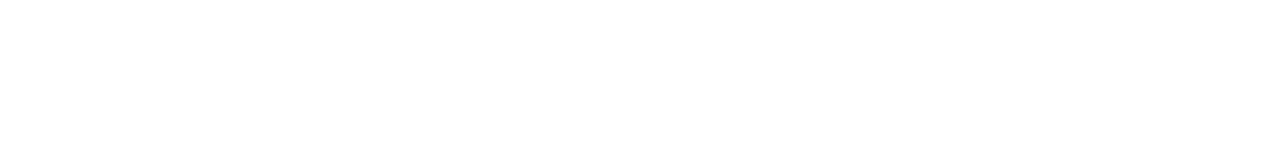
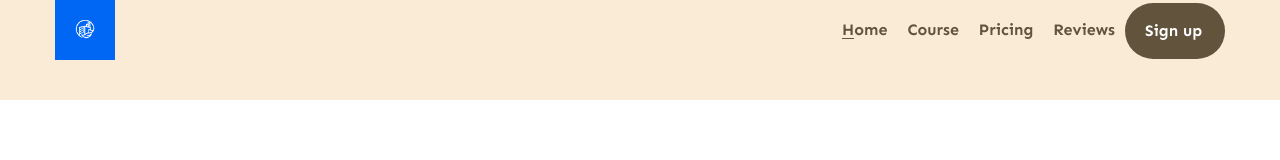
Before and after one commit to DoKhang2709/figma-to-html, a plain HTML site: page index.html in a window 1280 px wide. Drawn offline with Linux system fonts and the light colour scheme.

Commit message:
the first step in my career

```diff
--- /dev/null
+++ b/assest/css/main.css
@@ -0,0 +1,75 @@
+* {
+  box-sizing: border-box;
+}
+
+html {
+  font-size: 62.5%;
+}
+
+body {
+  font-size: 1.6rem;
+  font-family: "Sen", serif;
+  font-optical-sizing: auto;
+  font-weight: 700;
+  font-style: normal;
+}
+
+.header {
+  background-color: antiquewhite;
+  height: 100px;
+}
+.header .header-fixed {
+  display: flex;
+  align-items: center;
+  max-width: calc(100% - 90px);
+  width: 1170px;
+  margin-right: auto;
+  margin-left: auto;
+}
+
+.navbar ul {
+  display: flex;
+}
+
+.navbar {
+  margin-left: auto;
+}
+
+.navbar a {
+  padding: 10px;
+  color: rgb(97, 83, 60);
+  position: relative;
+}
+
+.nav a:hover {
+  color: black;
+}
+
+.header-fixed > img,
+a {
+  width: 60px;
+  text-decoration: none;
+}
+
+.btn-sign_up {
+  color: white;
+}
+
+.btn-sign_up {
+  min-width: 100px;
+  display: inline-block;
+  background-color: rgb(97, 83, 60);
+  padding: 20px;
+  border-radius: 99px;
+  margin-top: 1px;
+}
+
+.navbar li.active a::after {
+  position: absolute;
+  left: 10px;
+  display: block;
+  content: "";
+  width: 12px;
+  height: 1px;
+  background-color: rgb(97, 83, 60);
+}
--- /dev/null
+++ b/assest/css/reset.css
@@ -0,0 +1,129 @@
+/* http://meyerweb.com/eric/tools/css/reset/
+   v2.0 | 20110126
+   License: none (public domain)
+*/
+
+html,
+body,
+div,
+span,
+applet,
+object,
+iframe,
+h1,
+h2,
+h3,
+h4,
+h5,
+h6,
+p,
+blockquote,
+pre,
+a,
+abbr,
+acronym,
+address,
+big,
+cite,
+code,
+del,
+dfn,
+em,
+img,
+ins,
+kbd,
+q,
+s,
+samp,
+small,
+strike,
+strong,
+sub,
+sup,
+tt,
+var,
+b,
+u,
+i,
+center,
+dl,
+dt,
+dd,
+ol,
+ul,
+li,
+fieldset,
+form,
+label,
+legend,
+table,
+caption,
+tbody,
+tfoot,
+thead,
+tr,
+th,
+td,
+article,
+aside,
+canvas,
+details,
+embed,
+figure,
+figcaption,
+footer,
+header,
+hgroup,
+menu,
+nav,
+output,
+ruby,
+section,
+summary,
+time,
+mark,
+audio,
+video {
+  margin: 0;
+  padding: 0;
+  border: 0;
+  font-size: 100%;
+  font: inherit;
+  vertical-align: baseline;
+}
+/* HTML5 display-role reset for older browsers */
+article,
+aside,
+details,
+figcaption,
+figure,
+footer,
+header,
+hgroup,
+menu,
+nav,
+section {
+  display: block;
+}
+body {
+  line-height: 1;
+}
+ol,
+ul {
+  list-style: none;
+}
+blockquote,
+q {
+  quotes: none;
+}
+blockquote:before,
+blockquote:after,
+q:before,
+q:after {
+  content: "";
+  content: none;
+}
+table {
+  border-collapse: collapse;
+  border-spacing: 0;
+}
--- a/index.html
+++ b/index.html
@@ -3,7 +3,40 @@
   <head>
     <meta charset="UTF-8" />
     <meta name="viewport" content="width=device-width, initial-scale=1.0" />
+    <link rel="preconnect" href="https://fonts.googleapis.com" />
+    <link rel="preconnect" href="https://fonts.gstatic.com" crossorigin />
+    <link
+      href="https://fonts.googleapis.com/css2?family=Poppins:ital,wght@0,400;0,500;0,700;1,400;1,500&family=Sen:wght@700&display=swap"
+      rel="stylesheet"
+    />
+    <link rel="stylesheet" href="/assest/css/reset.css" />
+    <link rel="stylesheet" href="./assest/css/main.css" />
     <title>Document</title>
   </head>
-  <body></body>
+  <body>
+    <div class="header">
+      <div class="header-fixed">
+        <img
+          src="assest/img/7900c8fd35ac4d36948ea0be219ef38b-free.png"
+          alt=""
+          class="logo"
+        />
+        <!-- nav -->
+        <div class="navbar">
+          <ul class="nav">
+            <li class="active">
+              <a href="">Home</a>
+            </li>
+            <li><a href="">Course</a></li>
+            <li><a href="">Pricing</a></li>
+            <li><a href="">Reviews</a></li>
+          </ul>
+        </div>
+        <!-- button -->
+        <div class="btn_action">
+          <a href="" class="btn btn-sign_up">Sign up</a>
+        </div>
+      </div>
+    </div>
+  </body>
 </html>
```
Also changed, not shown: assest/img/7900c8fd35ac4d36948ea0be219ef38b-free.png (added).
